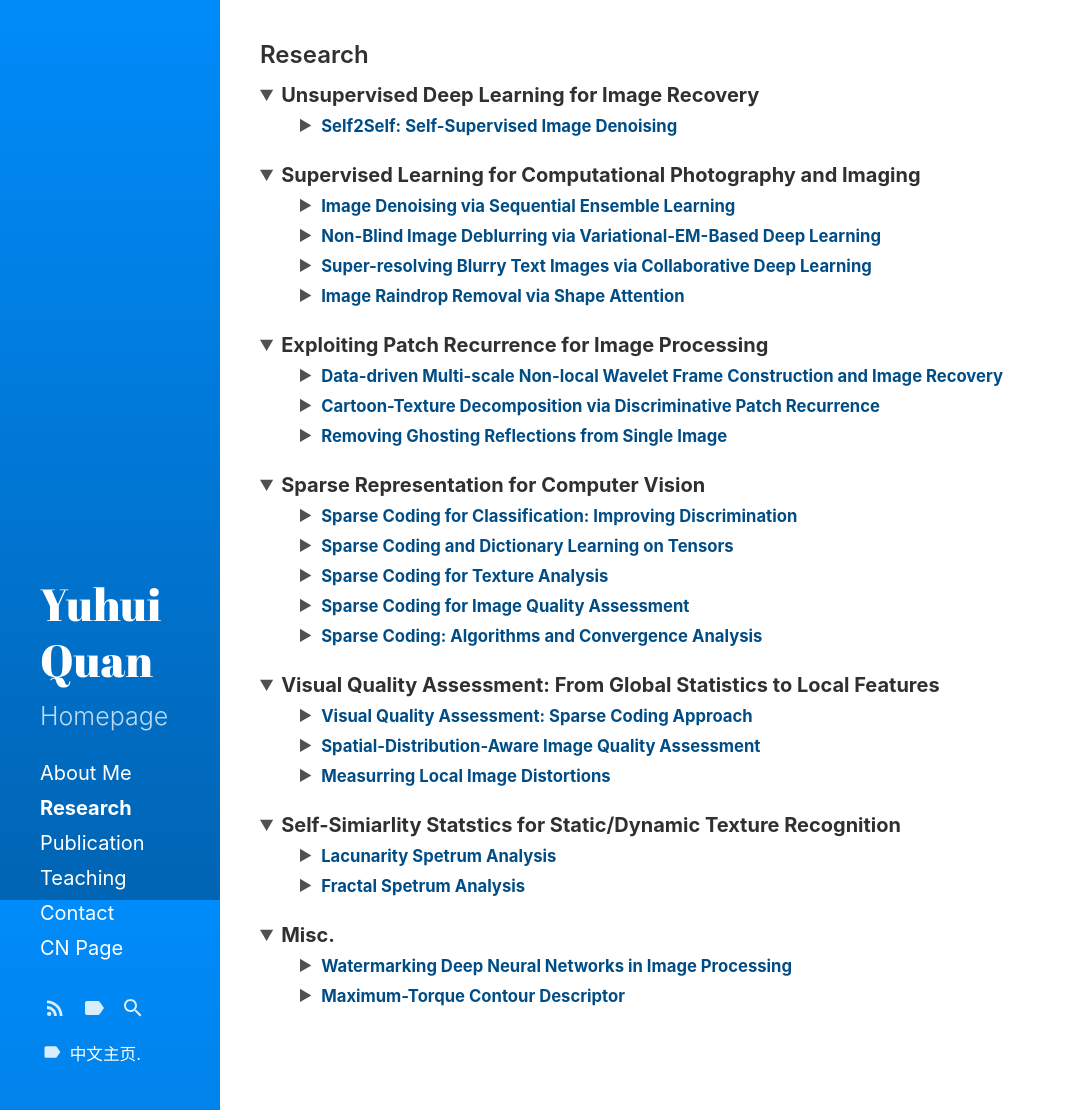
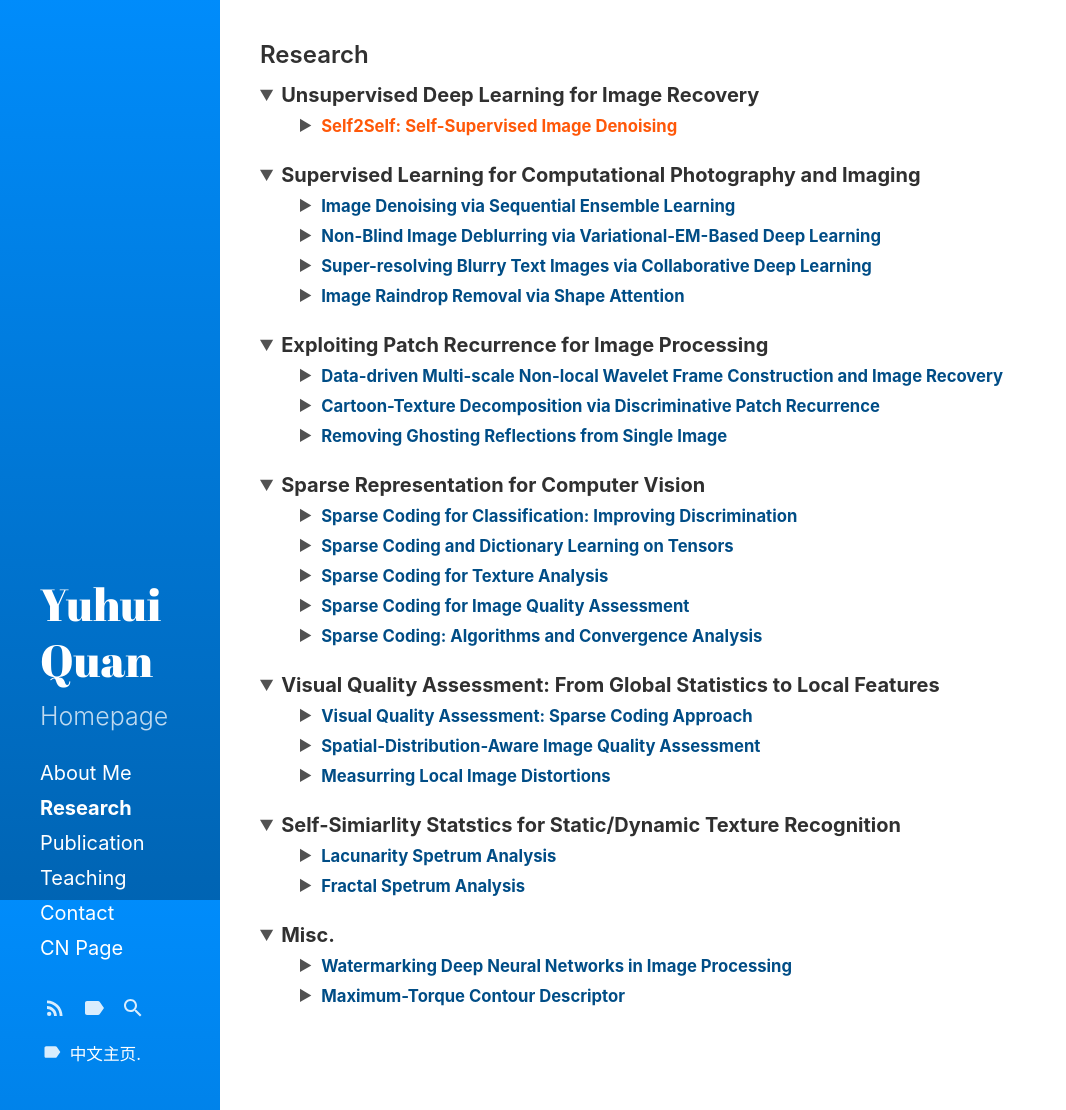
Before and after one commit to csyhquan/csyhquan.github.io, a Jekyll site: the page built from research.md, in a window 1280 px wide and 1110 px high. Shown: the whole window, without its empty margins (0-1066 px from the left). Built offline with Jekyll 4.4.1, drawn with Linux system fonts in a browser that asks for light colours.

Commit message:
Update research.md

```diff
--- a/research.md
+++ b/research.md
@@ -13,7 +13,7 @@ sidebar_link: true
 <ul>
 <!--1-1-->
 <details>
-<summary><strong><small><font color="#004D86">Self2Self: Self-Supervised Image Denoising</font></small></strong></summary>
+<summary><strong><small><font color="#ff5809">Self2Self: Self-Supervised Image Denoising</font></small></strong></summary>
 
 <table>
 <tbody>
```
